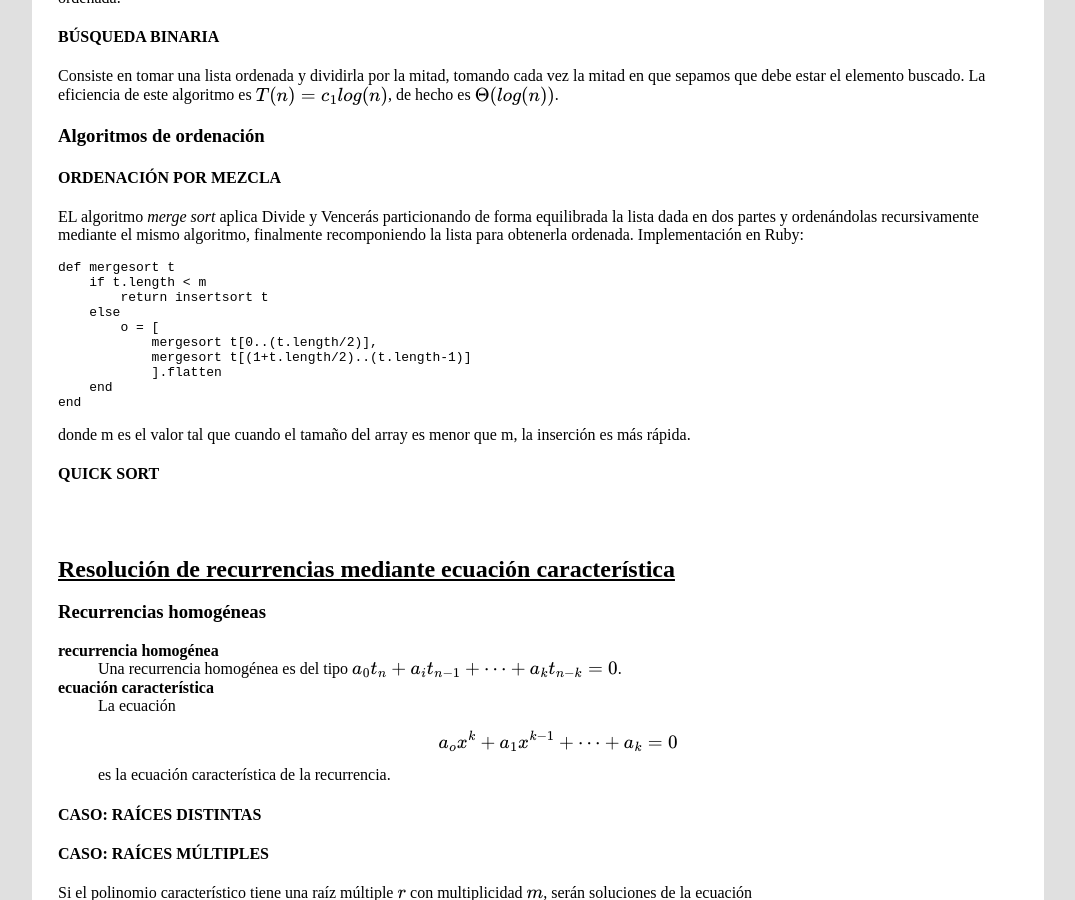
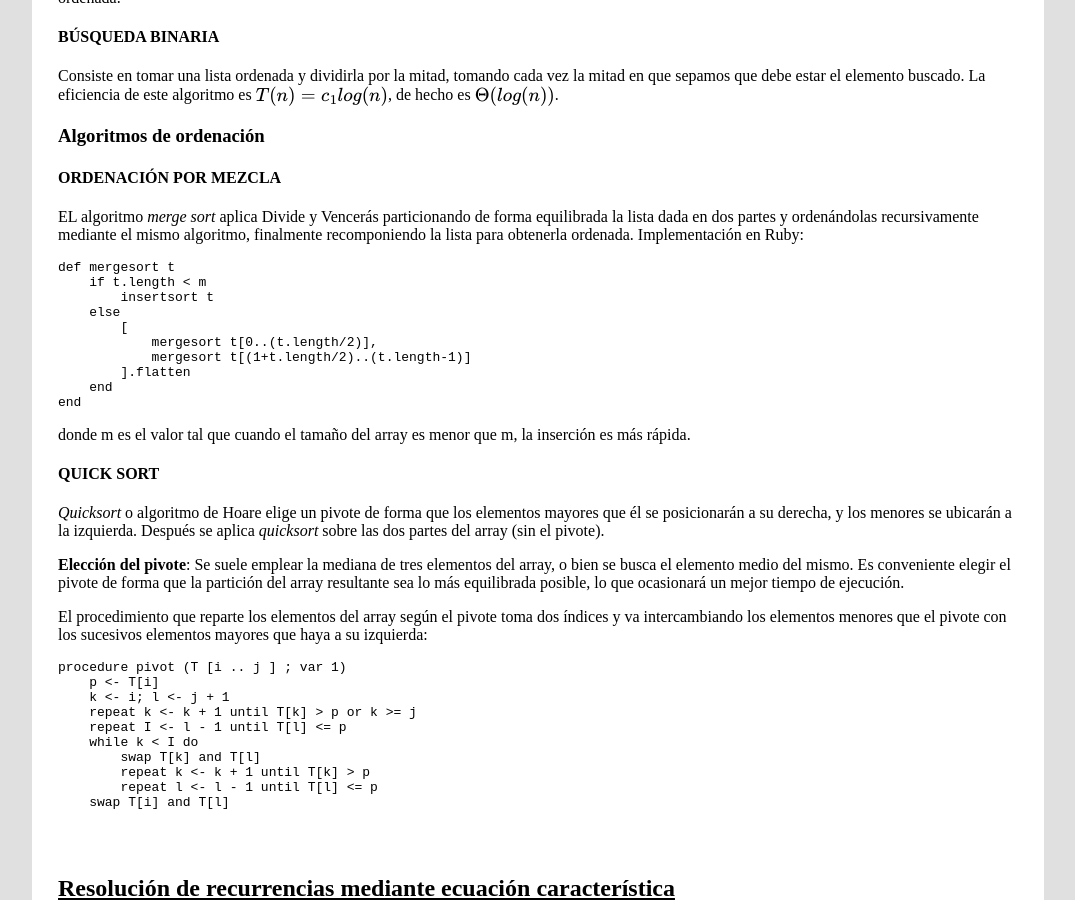
Before and after one commit to fdavidcl/algoritmia, a Jekyll site: the page built from index.html, in a window 1280 px wide and 900 px high, scrolled down 1087 px. Shown: the whole window, without its empty margins (102-1177 px from the left). Built offline with Jekyll 4.4.1, drawn with Linux system fonts in a browser that asks for light colours; formulas are drawn with MathJax 3; the list of posts is cut into pages by our own code.

Commit message:
A ver esto

```diff
--- a/_posts/2014-3-13-busqueda-dv.md
+++ b/_posts/2014-3-13-busqueda-dv.md
@@ -18,15 +18,32 @@ EL algoritmo *merge sort* aplica Divide y Vencerás particionando de forma equil
 
     def mergesort t
         if t.length < m
-            return insertsort t
+            insertsort t
         else
-            o = [
+            [
                 mergesort t[0..(t.length/2)],
                 mergesort t[(1+t.length/2)..(t.length-1)]
-                ].flatten
+            ].flatten
         end
     end
 
 donde m es el valor tal que cuando el tamaño del array es menor que m, la inserción es más rápida.
 
 #### Quick sort
+
+*Quicksort* o algoritmo de Hoare elige un pivote de forma que los elementos mayores que él se posicionarán a su derecha, y los menores se ubicarán a la izquierda. Después se aplica *quicksort* sobre las dos partes del array (sin el pivote).
+
+**Elección del pivote**: Se suele emplear la mediana de tres elementos del array, o bien se busca el elemento medio del mismo. Es conveniente elegir el pivote de forma que la partición del array resultante sea lo más equilibrada posible, lo que ocasionará un mejor tiempo de ejecución.
+
+El procedimiento que reparte los elementos del array según el pivote toma dos índices y va intercambiando los elementos menores que el pivote con los sucesivos elementos mayores que haya a su izquierda:
+
+    procedure pivot (T [i .. j ] ; var 1)
+        p <- T[i]
+        k <- i; l <- j + 1
+        repeat k <- k + 1 until T[k] > p or k >= j
+        repeat I <- l - 1 until T[l] <= p
+        while k < I do
+            swap T[k] and T[l]
+            repeat k <- k + 1 until T[k] > p
+            repeat l <- l - 1 until T[l] <= p
+        swap T[i] and T[l]
```
